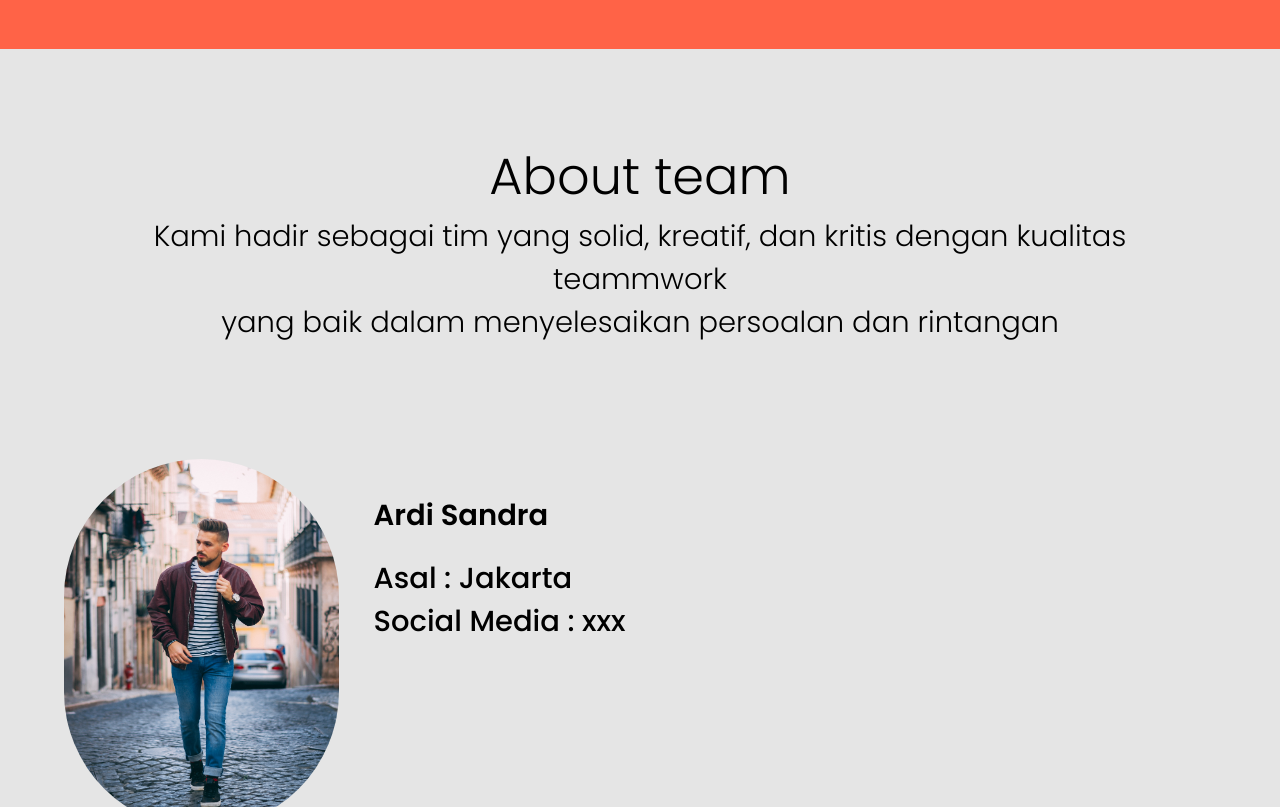
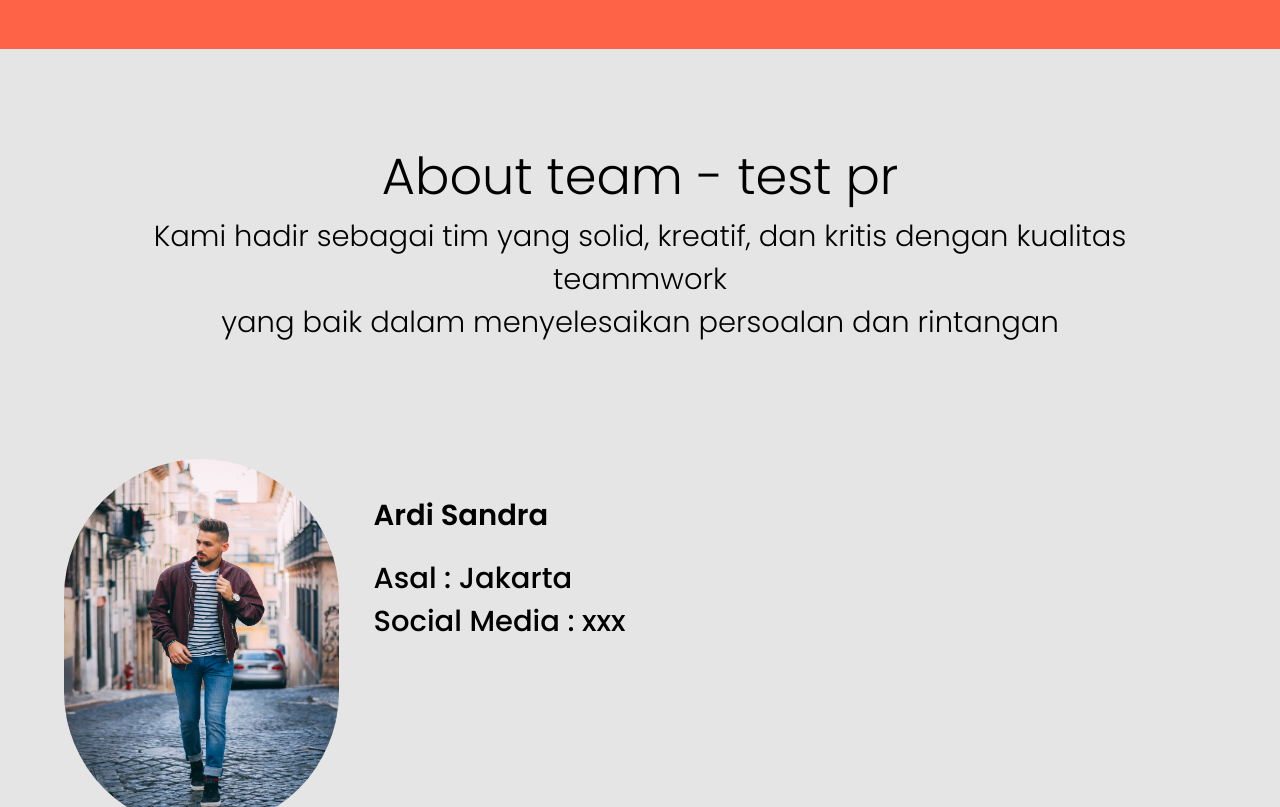
Before and after one commit to arm4n1/A36-website-project, a plain HTML site: page Bootcamp/index.html in a window 1280 px wide. Shown: the part 800-1607 px from the top of the page. Drawn offline with Linux system fonts and the light colour scheme.

Commit message:
Update index.html

```diff
--- a/Bootcamp/index.html
+++ b/Bootcamp/index.html
@@ -17,7 +17,7 @@
         <article>
           <div class="about-team">
             <div>
-              <p id="text-title">About team</p>
+              <p id="text-title">About team - test pr</p>
             </div>
             <div>
               <p id="text-content">
```
